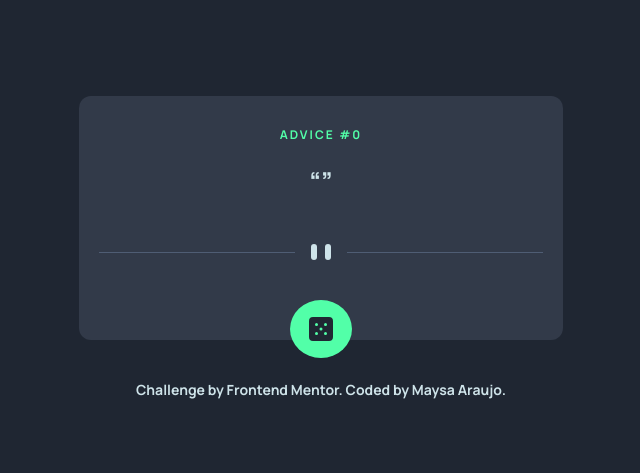
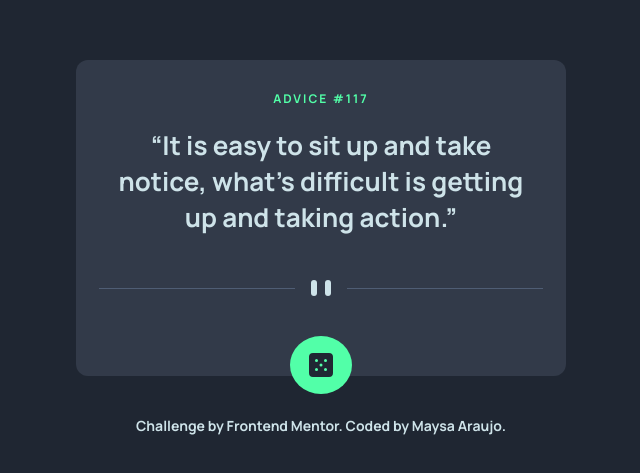
Before and after one commit to maysaraujo/advice-generator, a React (Vite) app: page / in a window 1280 px wide. Shown: the part 153-626 px from the top of the page, without its empty margins (319-959 px from the left). Built offline with nearby package versions, Linux system fonts and the light colour scheme; no server answers.

Commit message:
feat: changing useEffect to a fuction

```diff
--- a/src/components/Advice/index.jsx
+++ b/src/components/Advice/index.jsx
@@ -1,24 +1,25 @@
-import { useState, useEffect } from 'react';
+import { useState } from 'react';
 import RandomButton from '../RandomButton';
 import Divider from '/images/pattern-divider-desktop.svg';
 import DividerMobo from '/images/pattern-divider-mobile.svg';
 
 const Advice = () => {
-  const [advice, setAdvice] = useState('');
-  const [adviceId, setAdviceId] = useState(0);
+  const [advice, setAdvice] = useState(
+    "It is easy to sit up and take notice, what's difficult is getting up and taking action."
+  );
+  const [adviceId, setAdviceId] = useState('117');
 
-  const generateAdvice = () => {
-    fetch('https://api.adviceslip.com/advice').then((response) =>
-      response.json().then((data) => {
-        setAdvice(data.slip.advice);
-        setAdviceId(data.slip.id);
-      })
-    );
+  const generateAdvice = async () => {
+    const res = await fetch('https://api.adviceslip.com/advice');
+    const data = await res.json();
+
+    setAdvice(data.slip.advice);
+    setAdviceId(data.slip.id);
   };
 
-  useEffect(() => {
+  function handleClick() {
     generateAdvice();
-  }, []);
+  }
 
   return (
     <section>
@@ -36,7 +37,7 @@ const Advice = () => {
       </div>
 
       <div className='randomButton'>
-        <div onClick={generateAdvice}>
+        <div onClick={handleClick}>
           <RandomButton />
         </div>
       </div>
```
